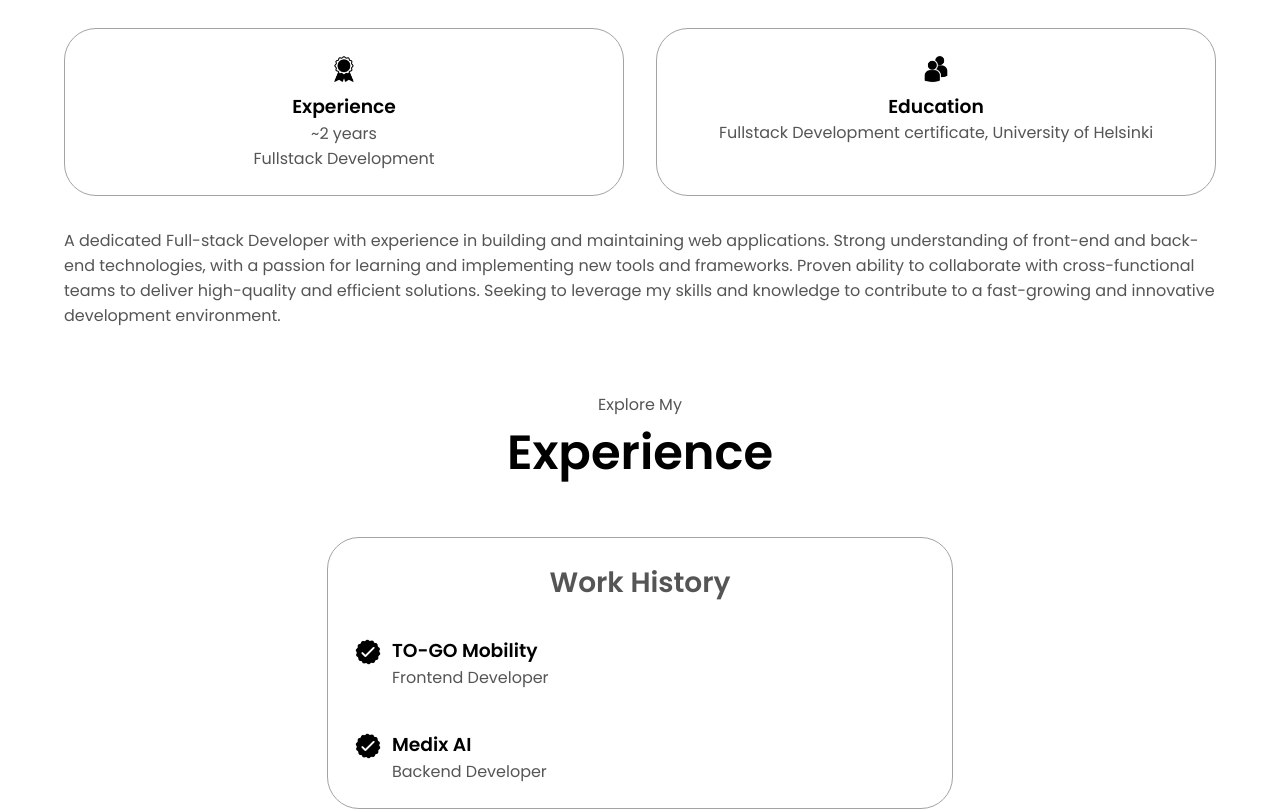
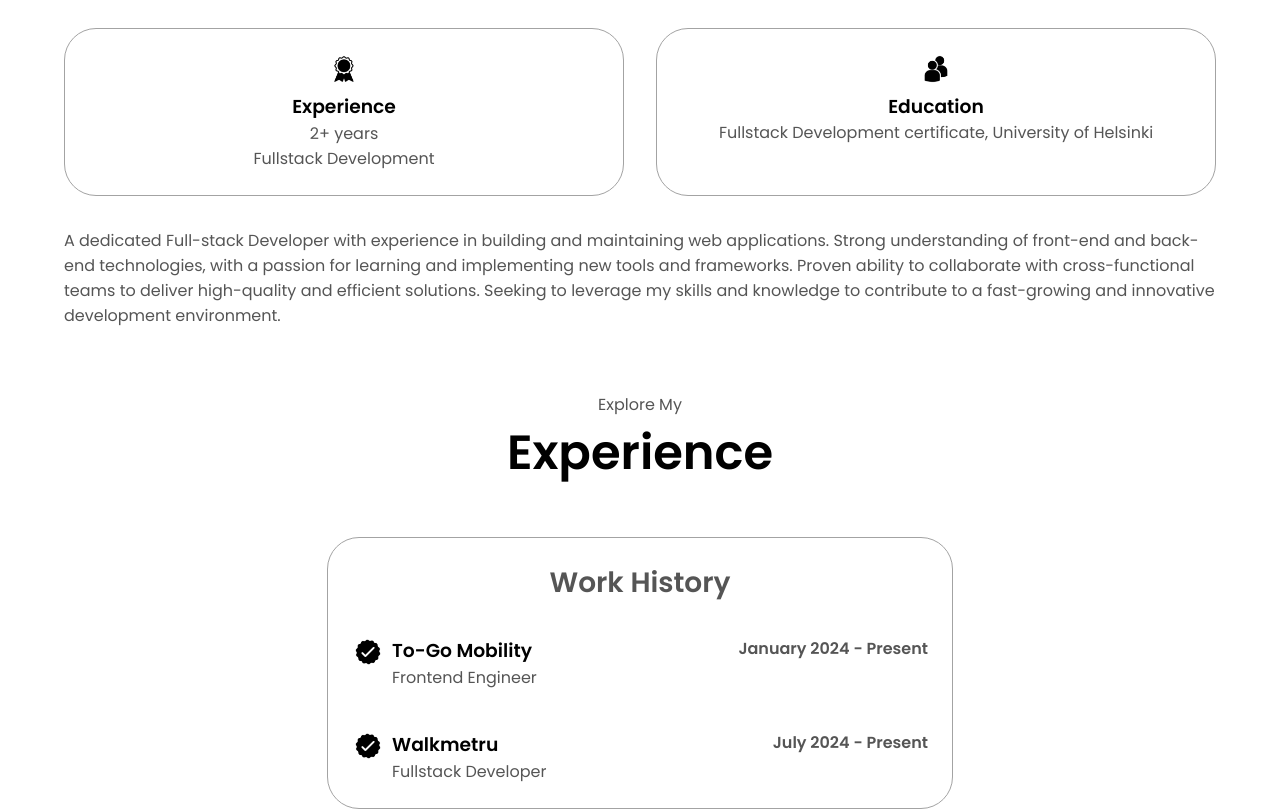
Before and after one commit to HayatsCodes/HayatsCodes.github.io, a plain HTML site: page index.html in a window 1280 px wide. Shown: the part 1500-2312 px from the top of the page. Drawn offline with Linux system fonts and the light colour scheme.

Commit message:
improved my portfolio page

```diff
--- a/index.html
+++ b/index.html
@@ -5,7 +5,7 @@
   <meta charset="UTF-8" />
   <meta http-equiv="X-UA-Compatible" content="IE=edge" />
   <meta name="viewport" content="width=device-width, initial-scale=1.0" />
-  <title>HayatsCodes Portfolio</title>
+  <title>HayatsCodes | Hayatudeen Abdulrahman</title>
   <link rel="stylesheet" href="style.css" />
   <link rel="stylesheet" href="mediaqueries.css" />
 </head>
@@ -42,14 +42,14 @@
   </nav>
   <section id="profile">
     <div class="section__pic-container">
-      <img src="./assets/tech_profile_photo_400x400.png" alt="HayatsCodes profile picture" />
+      <img src="./assets/linkedin_new_img.jpeg" alt="Haytudeeen Abdulrahman (HayatsCodes) image" style="width: 400px; height: 400px; border-radius: 200px;" />
     </div>
     <div class="section__text">
       <p class="section__text__p1">Hello, I'm</p>
       <h1 class="title">Hayatudeen Abdulrahman</h1>
       <p class="section__text__p2">Full-stack Developer</p>
       <div class="btn-container">
-        <button class="btn btn-color-2" onclick="window.open('./assets/HayatsCodes-Fullstack-Resume.pdf')">
+        <button class="btn btn-color-2" onclick="window.open('./assets/Hayatudeen_Abdulrahman_Resume.pdf')">
           Download CV
         </button>
         <button class="btn btn-color-1" onclick="location.href='./#contact'">
@@ -69,14 +69,14 @@
     <h1 class="title" id="about-me-title">About Me</h1>
     <div class="section-container">
       <div class="section__pic-container">
-        <img src="./assets/linkdin_profile_pic.jpg" alt="Profile picture" class="about-pic" />
+        <img src="./assets/linkdin_profile_pic.jpg" alt="Haytudeeen Abdulrahman (HayatsCodes) image" class="about-pic" />
       </div>
       <div class="about-details-container">
         <div class="about-containers">
           <div class="details-container">
             <img src="./assets/experience.png" alt="Experience icon" class="icon" />
             <h3>Experience</h3>
-            <p>~2 years <br />Fullstack Development</p>
+            <p>2+ years <br />Fullstack Development</p>
           </div>
           <div class="details-container">
             <img src="./assets/education.png" alt="Education icon" class="icon" />
@@ -86,7 +86,11 @@
         </div>
         <div class="text-container">
           <p>
-            A dedicated Full-stack Developer with experience in building and maintaining web applications. Strong understanding of front-end and back-end technologies, with a passion for learning and implementing new tools and frameworks. Proven ability to collaborate with cross-functional teams to deliver high-quality and efficient solutions. Seeking to leverage my skills and knowledge to contribute to a fast-growing and innovative development environment.
+            A dedicated Full-stack Developer with experience in building and maintaining web applications. Strong
+            understanding of front-end and back-end technologies, with a passion for learning and implementing new tools
+            and frameworks. Proven ability to collaborate with cross-functional teams to deliver high-quality and
+            efficient solutions. Seeking to leverage my skills and knowledge to contribute to a fast-growing and
+            innovative development environment.
           </p>
         </div>
       </div>
@@ -98,32 +102,32 @@
     <h1 class="title">Experience</h1>
 
 
-
     <div class="details-container " id="work-history-container">
       <h2 class="experience-sub-title">Work History</h2>
       <div class="article-container" id="work-history">
 
         <article id="work-history-article">
           <img src="./assets/checkmark.png" alt="Experience icon" class="icon" />
-          <div>
+          <div style="width: 100%;">
             <div id="work-history-div">
-              <h3>TO-GO Mobility</h3>
+              <h3><a href="https://togomobility.com" target="_blank">To-Go Mobility</a></h3>
+              <p style="font-weight: bold;">January 2024 - Present</p>
             </div>
-            <p>Frontend Developer</p>
+            <p>Frontend Engineer</p>
           </div>
         </article>
         <article id="work-history-article">
           <img src="./assets/checkmark.png" alt="Experience icon" class="icon" />
-          <div>
+          <div style="width: 100%;">
             <div id="work-history-div2">
-              <h3>Medix AI</h3>
+              <h3><a href="https://walkmetru.com" target="_blank">Walkmetru</a></h3>
+              <p style="font-weight: bold;">July 2024 - Present</p>
             </div>
-            <p>Backend Developer</p>
+            <p>Fullstack Developer</p>
           </div>
         </article>
       </div>
     </div>
-
 
 
     <div class="experience-details-container">
@@ -236,7 +240,7 @@
 
         <div class="details-container color-container" id="project-1">
           <div class="article-container">
-            <img src="./assets/product-1.png"  alt="terminal-chat-app landing page" class="project-img" />
+            <img src="./assets/product-1.png" alt="terminal-chat-app landing page" class="project-img" />
           </div>
           <h2 class="experience-sub-title project-title">Terminal-Chat-App</h2>
           <div class="btn-container">
@@ -257,7 +261,8 @@
           </div>
           <h2 class="experience-sub-title project-title">Medix AI</h2>
           <div class="btn-container">
-            <button class="btn btn-color-2 project-btn" onclick="location.href='https://github.com/Klusterton/ai-dr-nodejs-api/tree/development'">
+            <button class="btn btn-color-2 project-btn"
+              onclick="location.href='https://github.com/Klusterton/ai-dr-nodejs-api/tree/development'">
               Github
             </button>
             <button class="btn btn-color-2 project-btn" onclick="location.href='https://medix-navy.vercel.app/auth'">
--- a/style.css
+++ b/style.css
@@ -337,14 +337,15 @@ section {
 
 #work-history-div {
   display: flex;
-  gap: 1rem;
-  align-items: center;
+  width: 100%;
+  justify-content: space-between;
+  align-items: start;
 }
 
 #work-history-div2 {
   display: flex;
-  gap: 81px;
-  align-items: center;
+  justify-content: space-between;
+  align-items: start;
 }
 
 #experience {
```
Also changed, not shown: assets/linkedin_new_img.jpeg (added), 1 other file.
